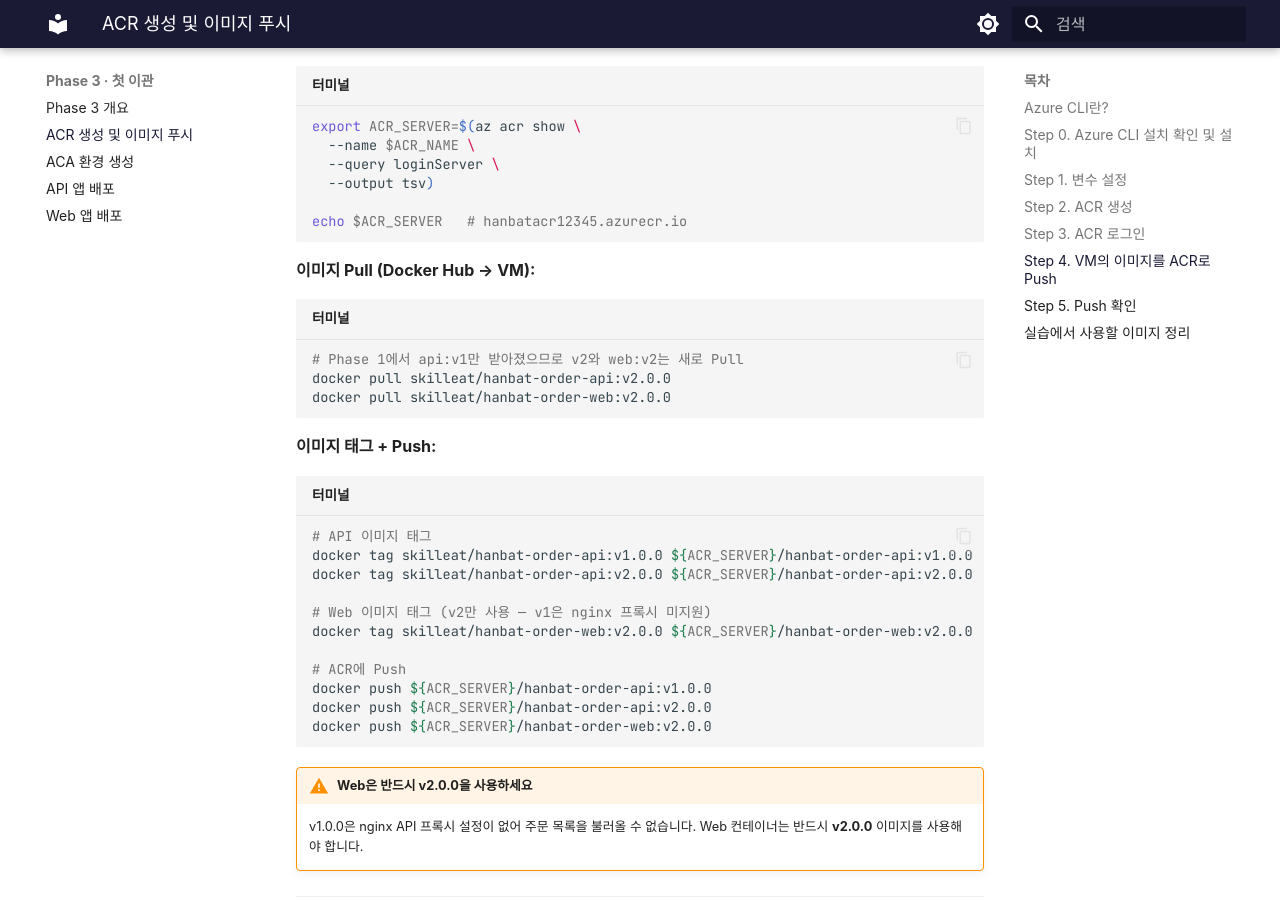
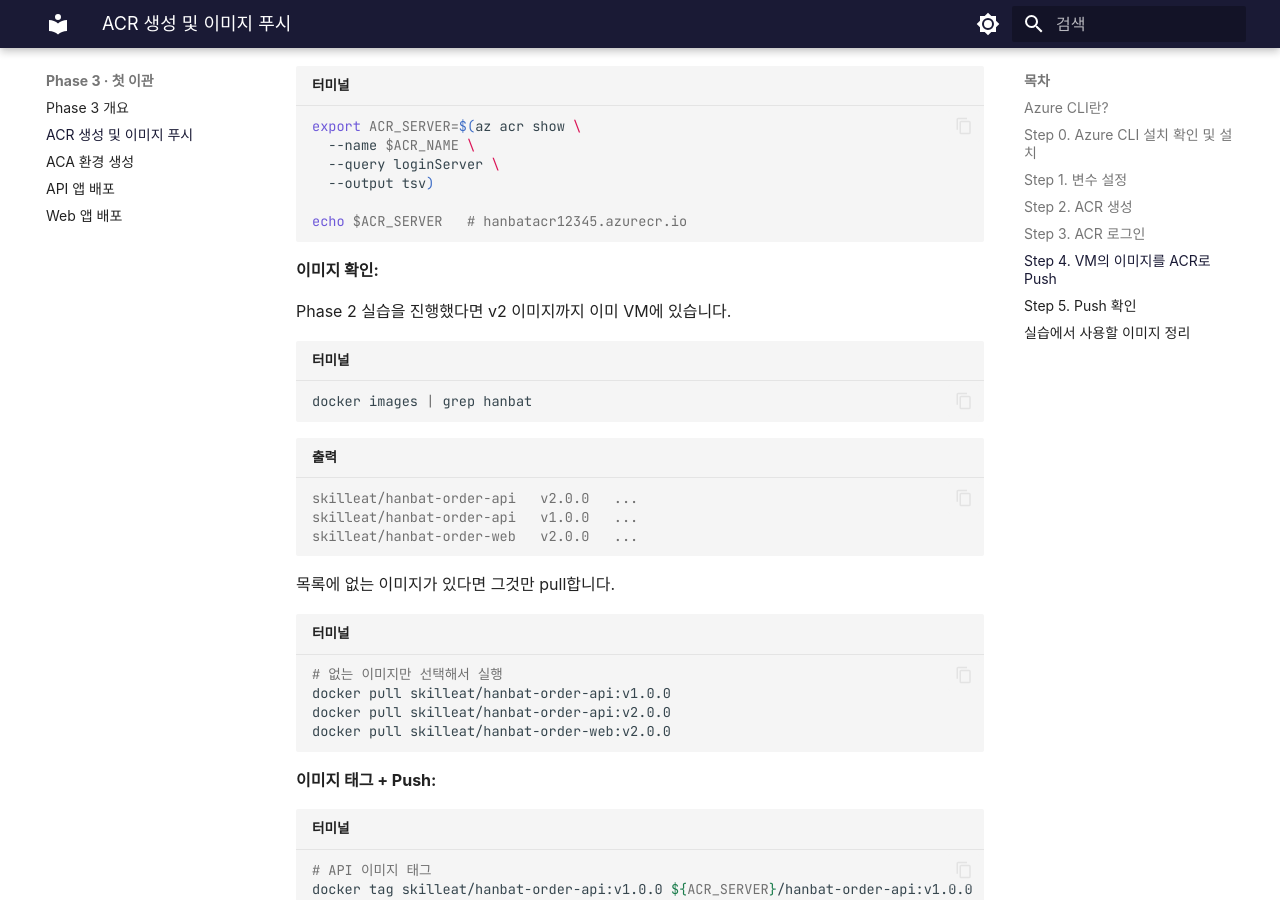
Before and after one commit to skilleat-labs/container-service-labs, an MkDocs documentation site: the page built from docs/phase-3/acr-push.md, in a window 1280 px wide and 900 px high, scrolled down 4092 px. Built offline with MkDocs 1.6.1 and Material for MkDocs 9.7.7, drawn with Linux system fonts in a browser that asks for light colours; some web fonts are replaced.

Commit message:
docs: Phase 3 ACR push 단계에서 이미지 pull 안내 개선
Phase 2 실습 후 이미지가 이미 VM에 있으므로
불필요한 pull 대신 docker images로 먼저 확인하고
없는 것만 pull하도록 안내 수정

Co-Authored-By: Claude Sonnet 4.6 <noreply@anthropic.com>

````diff
--- a/docs/phase-3/acr-push.md
+++ b/docs/phase-3/acr-push.md
@@ -203,10 +203,25 @@ export ACR_SERVER=$(az acr show \
 echo $ACR_SERVER   # hanbatacr12345.azurecr.io
 ```
 
-**이미지 Pull (Docker Hub → VM):**
+**이미지 확인:**
+
+Phase 2 실습을 진행했다면 v2 이미지까지 이미 VM에 있습니다.
 
 ```bash title="터미널"
-# Phase 1에서 api:v1만 받아졌으므로 v2와 web:v2는 새로 Pull
+docker images | grep hanbat
+```
+
+```console title="출력"
+skilleat/hanbat-order-api   v2.0.0   ...
+skilleat/hanbat-order-api   v1.0.0   ...
+skilleat/hanbat-order-web   v2.0.0   ...
+```
+
+목록에 없는 이미지가 있다면 그것만 pull합니다.
+
+```bash title="터미널"
+# 없는 이미지만 선택해서 실행
+docker pull skilleat/hanbat-order-api:v1.0.0
 docker pull skilleat/hanbat-order-api:v2.0.0
 docker pull skilleat/hanbat-order-web:v2.0.0
 ```
````
